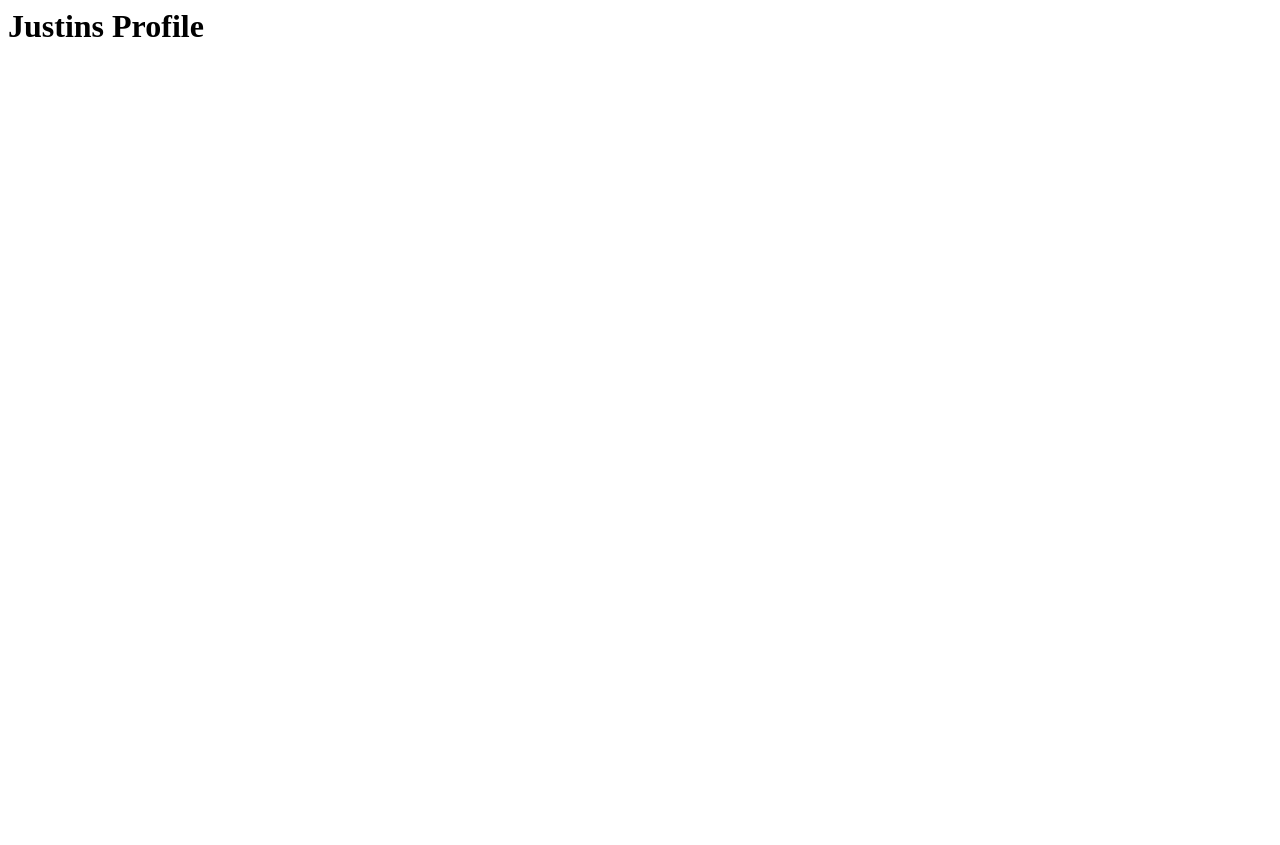
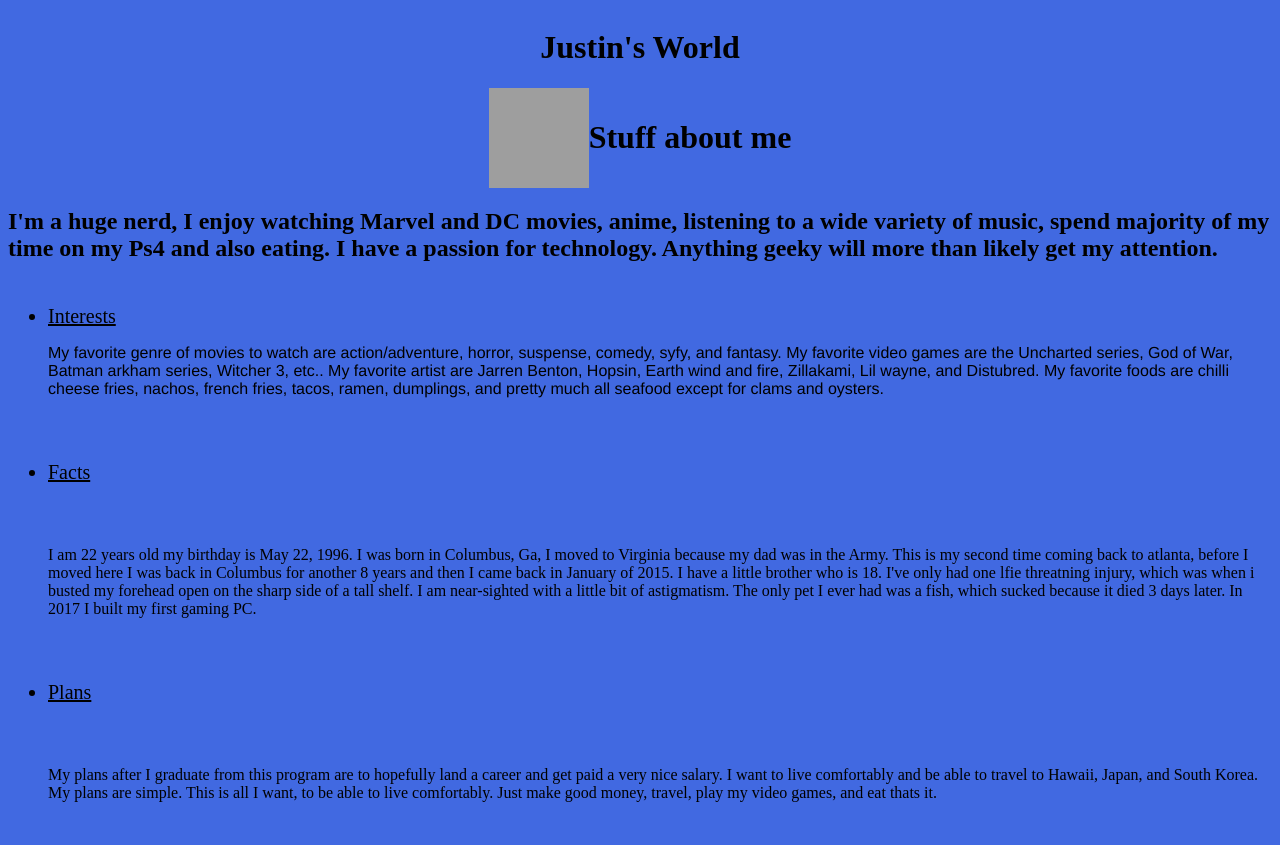
Before and after one commit to Justint1234/Justint1234.github.io, a plain HTML site: page index.html in a window 1280 px wide. Before the commit the page ends 800 px from the top, so only its background shows below. Drawn offline with Linux system fonts and the light colour scheme; grey boxes are pictures that could not be loaded.

Commit message:
Updated the portfolio

```diff
--- a/index.html
+++ b/index.html
@@ -1 +1,32 @@
-<h1>Justins Profile</h1>
+<!DOCTYPE html>
+<html lang="en">
+<head>
+    <link rel="stylesheet" href="style.css"
+    <meta charset="UTF-8">
+    <meta name="viewport" content="width=device-width, initial-scale=1.0">
+    <meta http-equiv="X-UA-Compatible" content="ie=edge">
+    <title>Document</title>
+</head>
+<body>
+    <div class="container">
+        <h1 class="name">Justin's World</h1></div>
+<div class="container1">
+    <img src="https://vectors.pro/wp-content/uploads/2017/10/Playstation-logo-original-ps-color-vector.png" alt="playstation"/>
+
+    <h1 class="name1">Stuff about me</h1></div>
+
+    <h2>I'm a huge nerd, I enjoy watching Marvel and DC movies, anime, listening to a wide variety of music,  spend majority of my time on my Ps4 and also eating. I have a passion for technology. Anything geeky will more than likely get my attention.</h2>
+<ul class="nav">
+    <div class="interstes">
+    <li class="navItem">Interests</li>
+    <p class="navContent">My favorite genre of movies to watch are action/adventure, horror, suspense, comedy, syfy, and fantasy. My favorite video games are the Uncharted series, God of War, Batman arkham series, Witcher 3, etc.. My favorite artist are Jarren Benton, Hopsin, Earth wind and fire, Zillakami, Lil wayne, and Distubred. My favorite foods are chilli cheese fries, nachos, french fries, tacos, ramen, dumplings, and pretty much all seafood except for clams and oysters.
+
+    </div>
+    <li class="navItem">Facts</li>
+    <p>I am 22 years old my birthday is May 22, 1996. I was born in Columbus, Ga, I moved to Virginia because my dad was in the Army. This is my second time coming back to atlanta, before I moved here I was back in Columbus for another 8 years and then I came back in January of 2015. I have a little brother who is 18. I've only had one lfie threatning injury, which was when i busted my forehead open on the sharp side of a tall shelf. I am near-sighted with a little bit of astigmatism. The only pet I ever had was a fish, which sucked because it died 3 days later. In 2017 I built my first gaming PC.  </p>
+
+    <li class="navItem">Plans</li>
+    <p>My plans after I graduate from this program are to hopefully land a career and get paid a very nice salary. I want to live comfortably and be able to travel to Hawaii, Japan, and South Korea. My plans are simple. This is all I want, to be able to live comfortably. Just make good money, travel, play my video games, and eat thats it.</p>
+</ul>
+</body>
+</html>
--- /dev/null
+++ b/style.css
@@ -0,0 +1,37 @@
+body {
+    background: royalblue;
+
+}
+.container {
+    display: flex;
+    justify-content: center;
+    align-items: center
+}
+.container1 {
+    display: flex;
+    justify-content: center;
+    align-items: center
+}
+
+
+img {
+    height: 100px;
+    width: 100px;
+}
+.nav {
+    display: flex;
+    justify-content: space-around;
+    flex-direction: column;
+    height: 70vh;
+
+
+}
+.navItem{
+    text-decoration: underline;
+    font-size: 20px;
+
+}
+
+.navContent{
+    font-family: Helvetica;
+}
```
